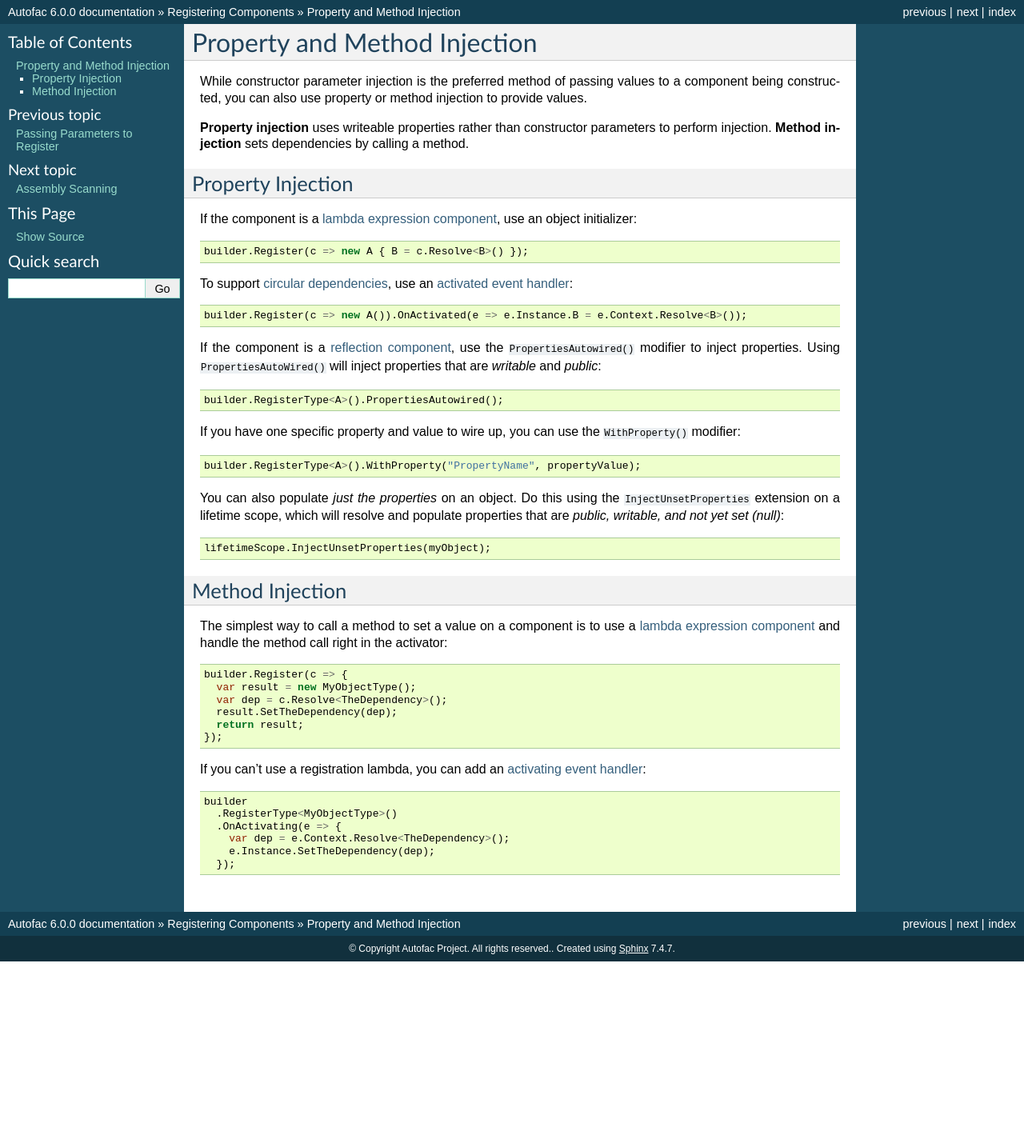
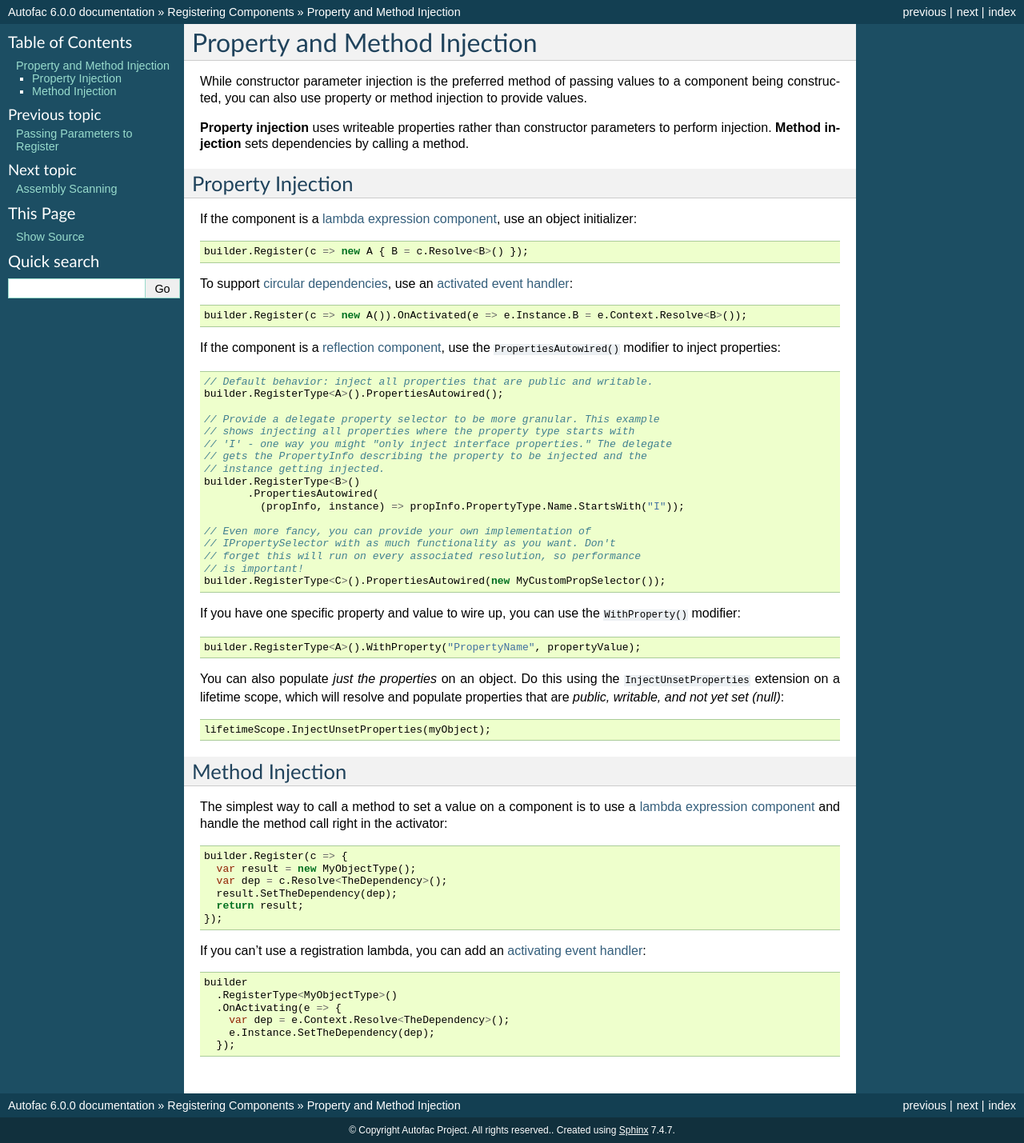
Before and after one commit to autofac/Documentation, a Sphinx documentation site: the page built from docs/register/prop-method-injection.rst, in a window 1280 px wide. Shown: the whole page at 80% size. Built offline with Sphinx 7.4.7, drawn with Linux system fonts in a browser that asks for light colours; before the commit the page ends 1202 px from its top, so only the background shows below that.

Commit message:
Richer example of PropertiesAutowired.

```diff
--- a/docs/register/prop-method-injection.rst
+++ b/docs/register/prop-method-injection.rst
@@ -21,11 +21,27 @@ To support :doc:`circular dependencies <../advanced/circular-dependencies>`, use
 
     builder.Register(c => new A()).OnActivated(e => e.Instance.B = e.Context.Resolve<B>());
 
-If the component is a :ref:`reflection component <register-registration-reflection-components>`, use the ``PropertiesAutowired()`` modifier to inject properties. Using ``PropertiesAutoWired()`` will inject properties that are *writable* and *public*:
+If the component is a :ref:`reflection component <register-registration-reflection-components>`, use the ``PropertiesAutowired()`` modifier to inject properties:
 
 .. sourcecode:: csharp
 
+    // Default behavior: inject all properties that are public and writable.
     builder.RegisterType<A>().PropertiesAutowired();
+
+    // Provide a delegate property selector to be more granular. This example
+    // shows injecting all properties where the property type starts with
+    // 'I' - one way you might "only inject interface properties." The delegate
+    // gets the PropertyInfo describing the property to be injected and the
+    // instance getting injected.
+    builder.RegisterType<B>()
+           .PropertiesAutowired(
+             (propInfo, instance) => propInfo.PropertyType.Name.StartsWith("I"));
+
+    // Even more fancy, you can provide your own implementation of
+    // IPropertySelector with as much functionality as you want. Don't
+    // forget this will run on every associated resolution, so performance
+    // is important!
+    builder.RegisterType<C>().PropertiesAutowired(new MyCustomPropSelector());
 
 If you have one specific property and value to wire up, you can use the ``WithProperty()`` modifier:
 
```
